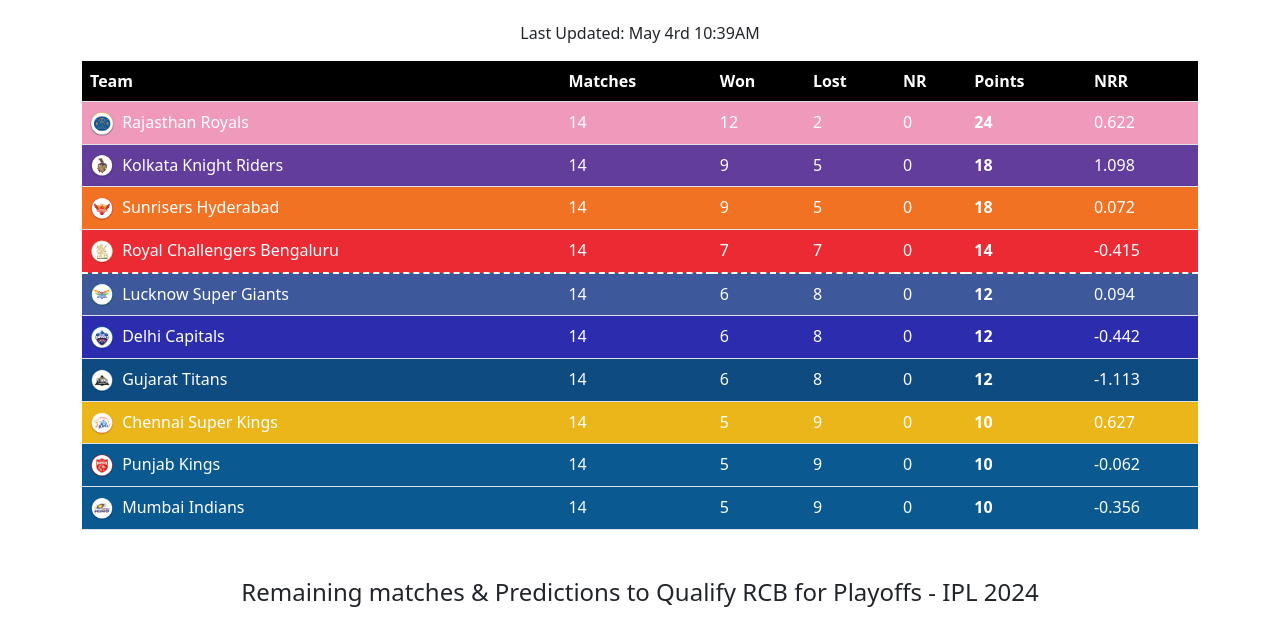
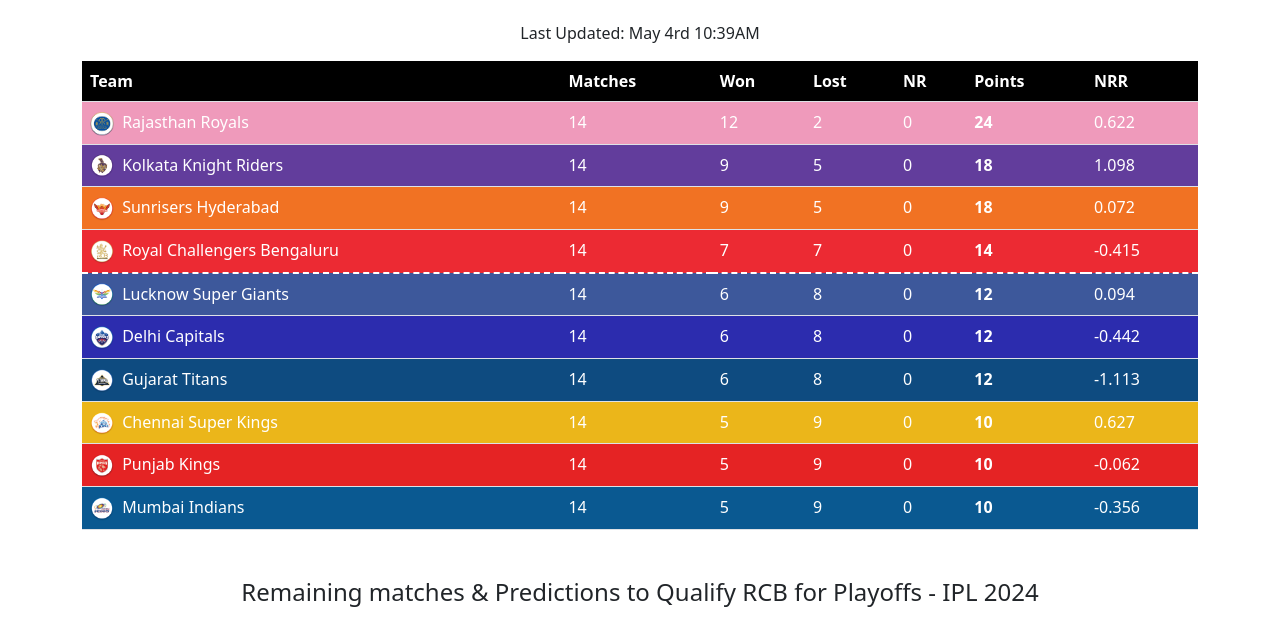
Before and after one commit to iplpredictiontable/iplpredictiontable, a plain HTML site: page index.html in a window 1280 px wide. Shown: the part 122-750 px from the top of the page. Drawn offline with nearby package versions, Linux system fonts and the light colour scheme.

Commit message:
feat: updated css for pbks

```diff
--- a/index.html
+++ b/index.html
@@ -88,7 +88,7 @@
       background-color: #ec2a33;
     }
     .pbks-bg {
-      background-color: #0a5991;
+      background-color: #e52324;
     }
   </style>
   <!-- <script async src="https://pagead2.googlesyndication.com/pagead/js/adsbygoogle.js?client=ca-pub-8859533398267765" crossorigin="anonymous"></script> -->
```
